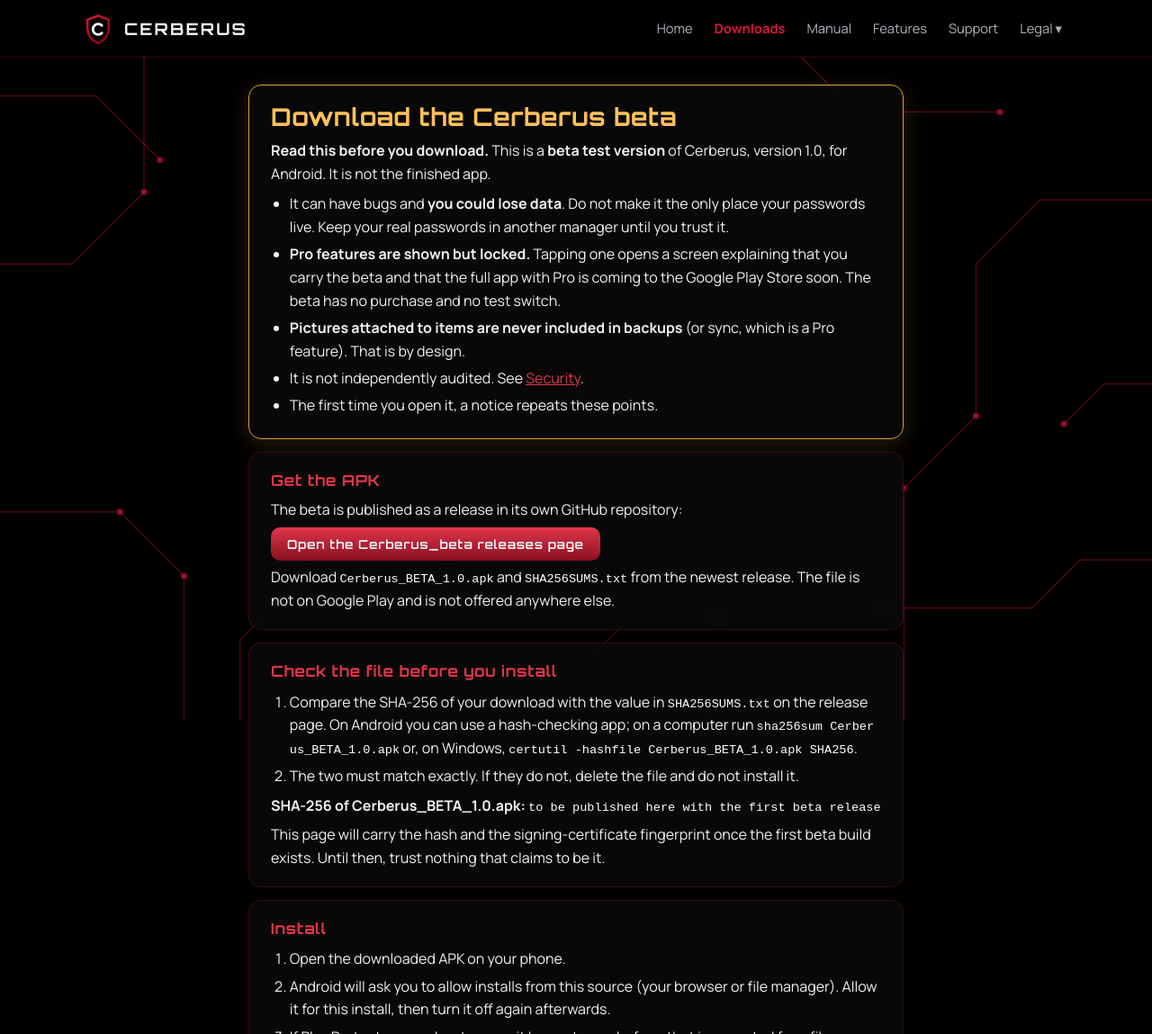
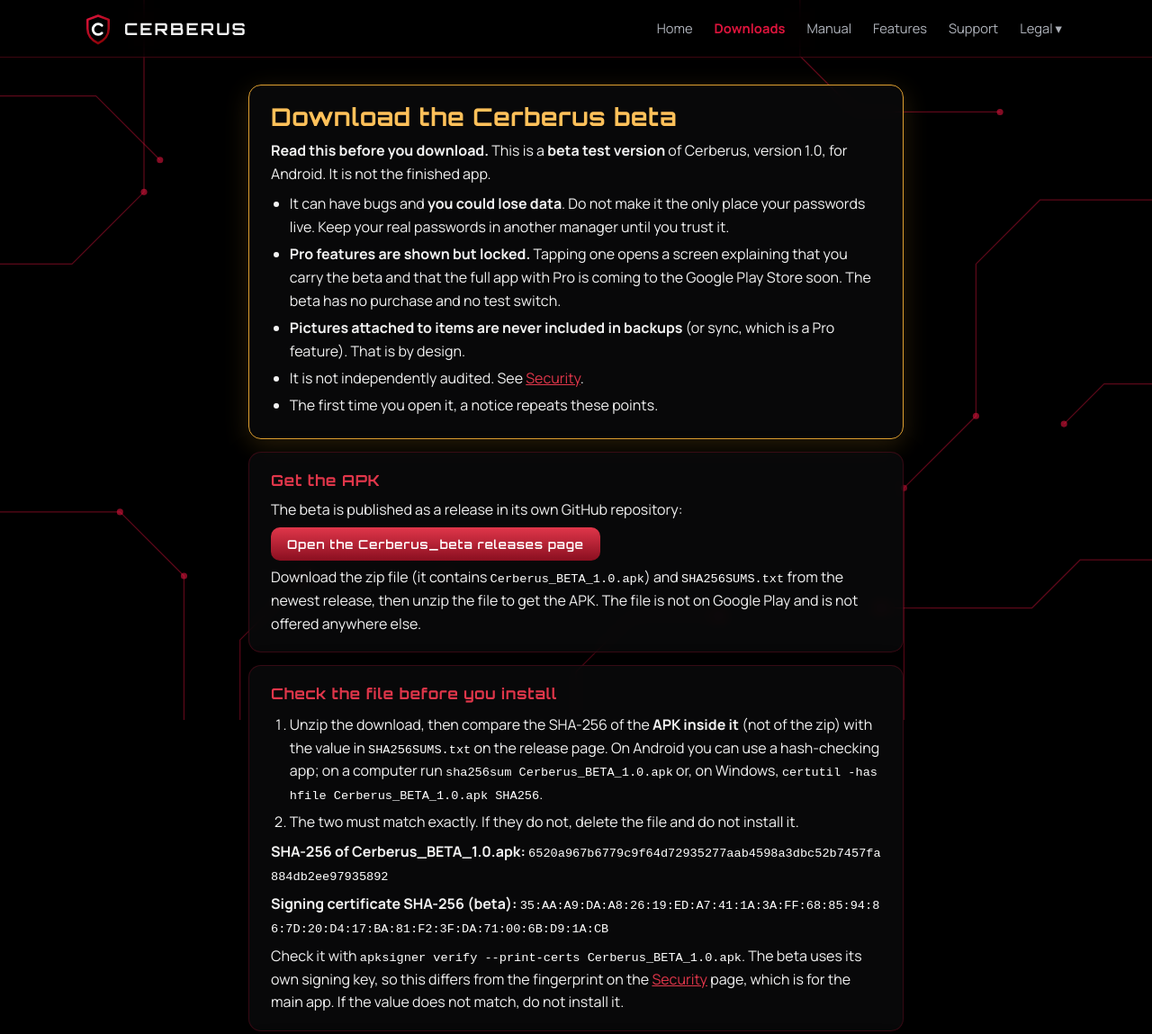
Before and after one commit to peteDJenkinsAuthor/cerberus, a plain HTML site: page downloads.html in a window 1280 px wide. Shown: the top 1149 px of the page at 90% size. Drawn offline with Linux system fonts and the light colour scheme.

Commit message:
Sync project files

```diff
--- a/downloads.html
+++ b/downloads.html
@@ -1,12 +1,12 @@
 <!doctype html>
 <html lang="en"><head><meta charset="utf-8"><meta name="viewport" content="width=device-width,initial-scale=1">
 <title>Downloads - Cerberus Password Manager</title><meta name="description" content="Download the Cerberus beta for Android. Read the beta warnings and verify the file first.">
-<link rel="icon" type="image/svg+xml" href="favicon.svg"><link rel="stylesheet" href="style.css"></head>
+<link rel="icon" type="image/svg+xml" href="favicon.svg"><link rel="stylesheet" href="style.css?v=24e"></head>
 <body><header><a class="brand" href="index.html"><svg class="logo" viewBox="20 20 68 68" xmlns="http://www.w3.org/2000/svg" role="img" aria-label="Cerberus logo"><defs><linearGradient id="g" x1="33" y1="28" x2="75" y2="83" gradientUnits="userSpaceOnUse"><stop offset="0" stop-color="#DC143C"/><stop offset="1" stop-color="#800000"/></linearGradient></defs><path d="M54 28 L75 36 L75 54 C75 68 66 77 54 83 C42 77 33 68 33 54 L33 36 Z" fill="none" stroke="url(#g)" stroke-width="4.5" stroke-linejoin="round"/><path d="M61.5 47.5 A10.5 10.5 0 1 0 61.5 62.5" fill="none" stroke="currentColor" stroke-width="5" stroke-linecap="round"/></svg><span>Cerberus</span></a><nav><a href="index.html">Home</a><a class="dl" href="downloads.html">Downloads</a><a href="manual.html">Manual</a><a href="features.html">Features</a><a href="support.html">Support</a><details class="dd"><summary>Legal</summary><div class="menu"><a href="privacy.html">Privacy</a><a href="terms.html">Terms</a><a href="security.html">Security</a></div></details></nav></header>
 <main>
 <section class="block warn"><h1>Download the Cerberus beta</h1><p><strong>Read this before you download.</strong> This is a <strong>beta test version</strong> of Cerberus, version 1.0, for Android. It is not the finished app.</p><ul><li>It can have bugs and <strong>you could lose data</strong>. Do not make it the only place your passwords live. Keep your real passwords in another manager until you trust it.</li><li><strong>Pro features are shown but locked.</strong> Tapping one opens a screen explaining that you carry the beta and that the full app with Pro is coming to the Google Play Store soon. The beta has no purchase and no test switch.</li><li><strong>Pictures attached to items are never included in backups</strong> (or sync, which is a Pro feature). That is by design.</li><li>It is not independently audited. See <a href="security.html">Security</a>.</li><li>The first time you open it, a notice repeats these points.</li></ul></section>
-<section class="block"><h2>Get the APK</h2><p>The beta is published as a release in its own GitHub repository:</p><p><a class="btn" href="https://github.com/peteDJenkinsAuthor/Cerberus_beta/releases">Open the Cerberus_beta releases page</a></p><p>Download <code>Cerberus_BETA_1.0.apk</code> and <code>SHA256SUMS.txt</code> from the newest release. The file is not on Google Play and is not offered anywhere else.</p></section>
-<section class="block"><h2>Check the file before you install</h2><ol><li>Compare the SHA-256 of your download with the value in <code>SHA256SUMS.txt</code> on the release page. On Android you can use a hash-checking app; on a computer run <code>sha256sum Cerberus_BETA_1.0.apk</code> or, on Windows, <code>certutil -hashfile Cerberus_BETA_1.0.apk SHA256</code>.</li><li>The two must match exactly. If they do not, delete the file and do not install it.</li></ol><p><strong>SHA-256 of Cerberus_BETA_1.0.apk:</strong> <code>to be published here with the first beta release</code></p><p>This page will carry the hash and the signing-certificate fingerprint once the first beta build exists. Until then, trust nothing that claims to be it.</p></section>
+<section class="block"><h2>Get the APK</h2><p>The beta is published as a release in its own GitHub repository:</p><p><a class="btn" href="https://github.com/peteDJenkinsAuthor/Cerberus_beta/releases">Open the Cerberus_beta releases page</a></p><p>Download the zip file (it contains <code>Cerberus_BETA_1.0.apk</code>) and <code>SHA256SUMS.txt</code> from the newest release, then unzip the file to get the APK. The file is not on Google Play and is not offered anywhere else.</p></section>
+<section class="block"><h2>Check the file before you install</h2><ol><li>Unzip the download, then compare the SHA-256 of the <strong>APK inside it</strong> (not of the zip) with the value in <code>SHA256SUMS.txt</code> on the release page. On Android you can use a hash-checking app; on a computer run <code>sha256sum Cerberus_BETA_1.0.apk</code> or, on Windows, <code>certutil -hashfile Cerberus_BETA_1.0.apk SHA256</code>.</li><li>The two must match exactly. If they do not, delete the file and do not install it.</li></ol><p><strong>SHA-256 of Cerberus_BETA_1.0.apk:</strong> <code>6520a967b6779c9f64d72935277aab4598a3dbc52b7457fa884db2ee97935892</code></p><p><strong>Signing certificate SHA-256 (beta):</strong> <code>35:AA:A9:DA:A8:26:19:ED:A7:41:1A:3A:FF:68:85:94:86:7D:20:D4:17:BA:81:F2:3F:DA:71:00:6B:D9:1A:CB</code></p><p>Check it with <code>apksigner verify --print-certs Cerberus_BETA_1.0.apk</code>. The beta uses its own signing key, so this differs from the fingerprint on the <a href="security.html">Security</a> page, which is for the main app. If the value does not match, do not install it.</p></section>
 <section class="block"><h2>Install</h2><ol><li>Open the downloaded APK on your phone.</li><li>Android will ask you to allow installs from this source (your browser or file manager). Allow it for this install, then turn it off again afterwards.</li><li>If Play Protect warns about an app it has not seen before, that is expected for a file outside the Play Store. Choose to install anyway only if the hash matched.</li><li>Open Cerberus, read the beta notice, and set up your master password, recovery phrase and recovery image. Test the recovery image from Settings, Account security.</li></ol><p>Requires Android 8.0 or newer.</p></section>
 <section class="block"><h2>Updating and removing</h2><p>Beta updates are new releases on the same page. Install the new APK over the old one only after checking its hash. Uninstalling the app deletes the vault on that phone, so make an encrypted backup first.</p></section>
 <section class="block"><h2>Feedback</h2><p>Bugs and reports: <a href="mailto:ghosted.technologies@proton.me">ghosted.technologies@proton.me</a>. Include the version from Settings, About.</p></section>
```
Also changed, not shown: features.html (+1 -1 lines), index.html (+1 -1 lines), manual.html (+1 -1 lines), privacy.html (+1 -1 lines), security.html (+1 -1 lines), support.html (+1 -1 lines), terms.html (+1 -1 lines).
